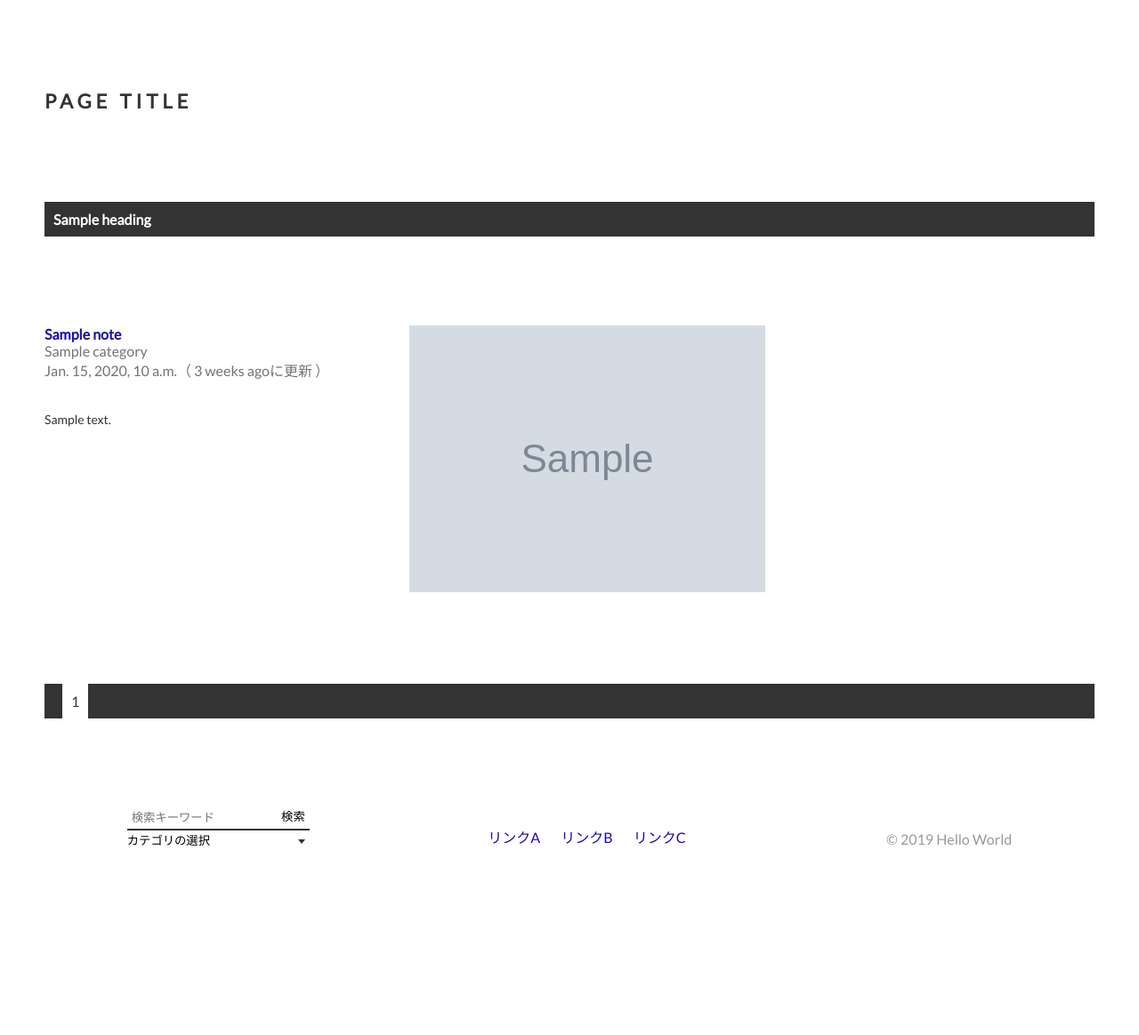
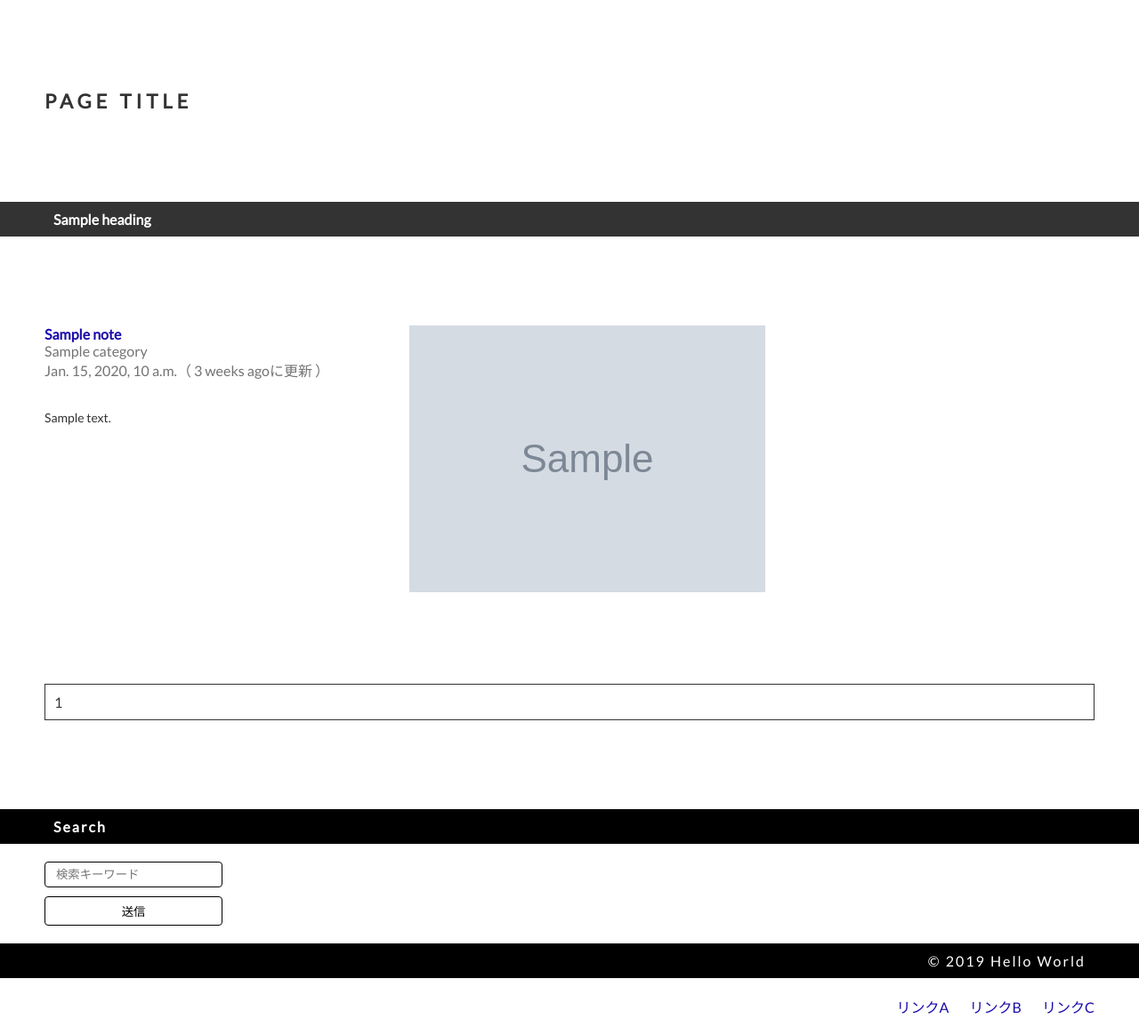
Before and after one commit to naritotakizawa/django-narito-blog2, a Django app: template nblog2/templates/nblog2/note_list.html in a window 1280 px wide. Shown: the whole page at 89% size. Before the commit the page ends 951 px from the top, so only its background shows below. Run offline with Django 3.2, Linux system fonts and the light colour scheme; the template is opened without the code that fills it: most values are stand-ins (such as "Sample title", 1, 10 or a date in 2020); grey boxes marked "Sample" are stand-in pictures; parts of the project's set-up code (start-up, migrations or seed data) failed here and were passed over.

Commit message:
見た目の改善

```diff
--- a/nblog2/forms.py
+++ b/nblog2/forms.py
@@ -17,7 +17,8 @@
         label='カテゴリ',
         required=False,
         queryset=Category.objects.annotate(post_count=Count('note')).order_by('name'),
-        empty_label='カテゴリの選択'
+        empty_label='全カテゴリ',
+        widget=forms.RadioSelect,
     )
 
 
--- a/nblog2/static/nblog2/style.css
+++ b/nblog2/static/nblog2/style.css
@@ -24,7 +24,11 @@
     font-family: "Lato", "Noto Sans JP", sans-serif;
     font-size: 14px;
     color: #333;
-    padding: 100px 10px 0 10px;
+
+}
+
+.container {
+    padding: 0 10px 0 10px;
 
 }
 
@@ -36,6 +40,7 @@
 
 
 #site-header {
+    margin-top: 100px;
     margin-bottom: 100px;
 
 }
@@ -57,7 +62,7 @@
     padding: 10px;
 }
 
-.menu > a {
+.menu a {
     color: #fff;
 }
 
@@ -68,7 +73,7 @@
 
 .meta {
     color: #737373;
-    margin-bottom: 30px;
+    margin-bottom: 28px;
 }
 
 .text {
@@ -87,98 +92,112 @@
 }
 
 #page {
-    margin-bottom: 100px;
-    background-color: #333;
-    color: #fff;
+    border: solid 1px #333;
 }
 
 .page {
     display: inline-block;
-    color: #fff;
-    margin-left: 20px;
+    margin-right: 20px;
     padding: 10px;
 }
 
 .current {
-    background-color: #fff;
     color: #333;
 }
 
 
-.text-and-button, .simple-select {
-    position: relative;
-    width: 200px;
+#search-heading {
+    background-color: #000;
+    padding: 10px;
+    color: #fff;
+    letter-spacing: 2px;
+    margin-top: 100px;
+    margin-bottom: 20px;
 }
 
-
-.text-and-button > input[type="text"] {
-    border: none;
-    box-shadow: none;
-    background-color: transparent;
-    width: 100%;
-    border-bottom: solid 2px #333;
-    padding: 0 0 5px 5px;
-    -webkit-appearance: none;
-    -webkit-border-radius: 0;
-    -webkit-tap-highlight-color: rgba(0, 0, 0, 0);
+#search-form ul {
+    list-style-type: none;
+    margin-bottom: 10px;
 }
 
-.text-and-button > button {
-    background-color: transparent;
-    position: absolute;
-    top: 0;
-    right: 0;
-    border: none;
-    cursor: pointer;
-}
-
-
-.simple-select > select {
-    position: relative;
-    background-color: transparent;
-    width: 100%;
-    border: none;
-    appearance: none;
-    -webkit-appearance: none
-}
-
-
-.simple-select > .arrow {
-    border-color: #333 transparent;
-    border-style: solid;
-    border-width: 5px 4px 0 4px;
-    width: 0;
-    height: 0;
-    top: 50%;
-    right: 0;
-    position: absolute
-}
-
-
-#site-footer > * {
-    margin-bottom: 100px;
-}
-
-.inline-ul {
-    padding: 0;
-    list-style-type: none;
-}
-
-.inline-ul > li {
+#search-form ul li {
     display: inline-block;
     margin-right: 20px;
 }
 
-.copyright {
+
+.field {
+    margin-bottom: 10px;
+    max-width: 200px;
+}
+
+div.field > span.helptext {
+    font-size: 14px;
     color: #999;
 }
+
+div.field > label {
+    display: block;
+}
+
+input[type="text"] {
+    width: 100%;
+    padding: 6px 12px;
+    box-sizing: border-box;
+    border-radius: 4px;
+    border: solid 1px #000;
+}
+
+
+button {
+    width: 100%;
+    padding: 6px 12px;
+    box-sizing: border-box;
+    border-radius: 4px;
+    background-color: transparent;
+    border: solid 1px #000;
+    cursor: pointer;
+}
+
+button:hover {
+    background-color: #000;
+    color: #fff;
+    transition: all 0.2s ease-out;
+}
+
+
+#site-footer{
+
+}
+
+#footer-heading {
+    background-color: #000;
+    padding: 10px;
+    color: #fff;
+    letter-spacing: 2px;
+    margin-top: 20px;
+    margin-bottom: 20px;
+    text-align: right;
+}
+
+#footer-link {
+    text-align: right;
+    list-style-type: none;
+    padding: 0;
+    margin-bottom: 20px;
+}
+
+#footer-link li {
+    display: inline-block;
+    margin-left: 20px;
+}
+
 
 
 @media (min-width: 1024px) {
 
-
-    body {
-        padding: 100px 50px 0 50px;
+    .container {
+        padding: 0 50px 0 50px;
         font-size: 16px;
     }
 
@@ -210,27 +229,12 @@
         top: 0;
     }
 
-    #page {
-        grid-column: 1 / -1;
-    }
-
-    #site-footer {
-        display: grid;
-        grid-auto-flow: column;
-        align-items: end;
-        justify-items: center;
-        grid-column-gap: 20px;
-        column-gap: 20px;
-    }
-
 }
 
 @media (min-width: 1366px) {
-    body {
+    .container {
         width: 1366px;
         box-sizing: border-box;
         margin: 0 auto;
     }
-
-
 }
--- a/nblog2/templates/nblog2/base.html
+++ b/nblog2/templates/nblog2/base.html
@@ -13,21 +13,36 @@
 </head>
 <body>
 
-<header id="site-header">
+<header id="site-header" class="container">
     <h1><a href="{% url 'nblog2:note_list' %}">{% block title %}DESIGN NOTE{% endblock %}</a></h1>
 </header>
 
 {% block content %}{% endblock %}
 
 
+<aside>
+    <div id="search-heading">
+        <h2 class="container">Search</h2>
+    </div>
+
+    <div class="container">
+        <form action="{% url 'nblog2:note_list' %}" method="GET" id="search-form">
+            {% render_search_form request %}
+        </form>
+    </div>
+
+</aside>
+
 <footer id="site-footer">
+    <div id="footer-heading">
+        <p class="copyright container">{% block copyright %}{% endblock %}</p>
+    </div>
 
-    {% render_search_form request %}
-    <ul class="inline-ul">
-        {% block link %}{% endblock %}
+    <ul id="footer-link">
+        <div class="container">
+            {% block link %}{% endblock %}
+        </div>
     </ul>
-    <p class="copyright">{% block copyright %}{% endblock %}</p>
-
 </footer>
 
 </body>
--- a/nblog2/templates/nblog2/includes/search_form.html
+++ b/nblog2/templates/nblog2/includes/search_form.html
@@ -1,11 +1,9 @@
-<form action="{% url 'nblog2:note_list' %}" method="GET" id="search-form">
-    <div class="text-and-button">
-        {{ search_form.key_word }}
-        <button type="submit" class="inline-button">検索</button>
-    </div>
-    <div class="simple-select">
-        {{ search_form.category }}
-        <span class="arrow"></span>
-    </div>
+{{ search_form.category }}
 
-</form>
+<div class="field">
+    {{ search_form.key_word }}
+</div>
+
+<div class="field">
+    <button type="submit">送信</button>
+</div>
--- a/nblog2/templates/nblog2/note_list.html
+++ b/nblog2/templates/nblog2/note_list.html
@@ -3,8 +3,10 @@
 {% load nblog2 %}
 
 {% block content %}
-    <h1 class="menu">{{ heading }}</h1>
-    <section id="note-list">
+    <div class="menu">
+        <h1 class="container">{{ heading }}</h1>
+    </div>
+    <section id="note-list" class="container">
         {% for note in note_list %}
 
             <article class="box">
@@ -38,6 +40,8 @@
 
             </article>
 
+        {% empty %}
+            <p class="box">検索結果はありませんでした。</p>
         {% endfor %}
 
 
@@ -48,6 +52,7 @@
                 {% else %}
                     <a href="?{% url_replace request 'page' num %}" class="page">{{ num }}</a>
                 {% endif %}
+
             {% endfor %}
         </nav>
     </section>
```
Also changed, not shown: nblog2/templates/nblog2/note_detail.html (+7 -2 lines).
